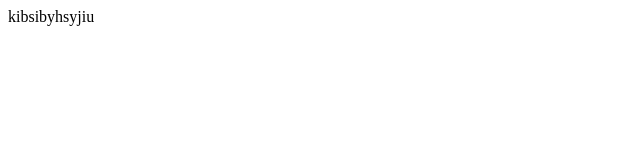
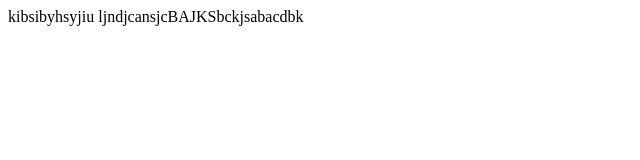
Before and after one commit to prakharbhatnagar20/teaching, a plain HTML site: page index.html in a window 1280 px wide. Shown: the whole page, without its empty margins (0-640 px from the left). Drawn offline with Linux system fonts and the light colour scheme.

Commit message:
new changes

```diff
--- a/index.html
+++ b/index.html
@@ -6,6 +6,6 @@
     <title>Document</title>
 </head>
 <body>kibsibyhsyjiu
-
+    ljndjcansjcBAJKSbckjsabacdbk
 </body>
 </html>
```
